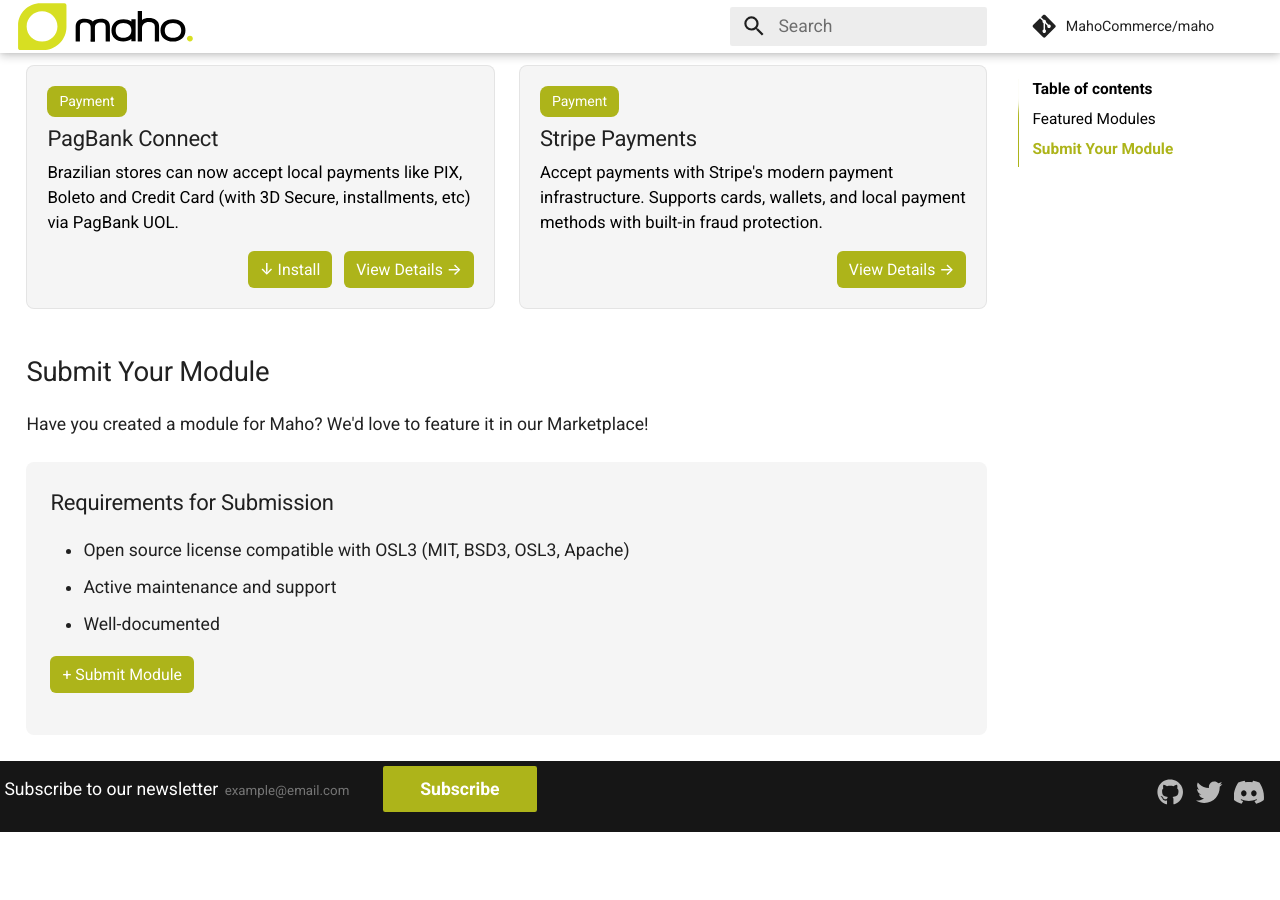
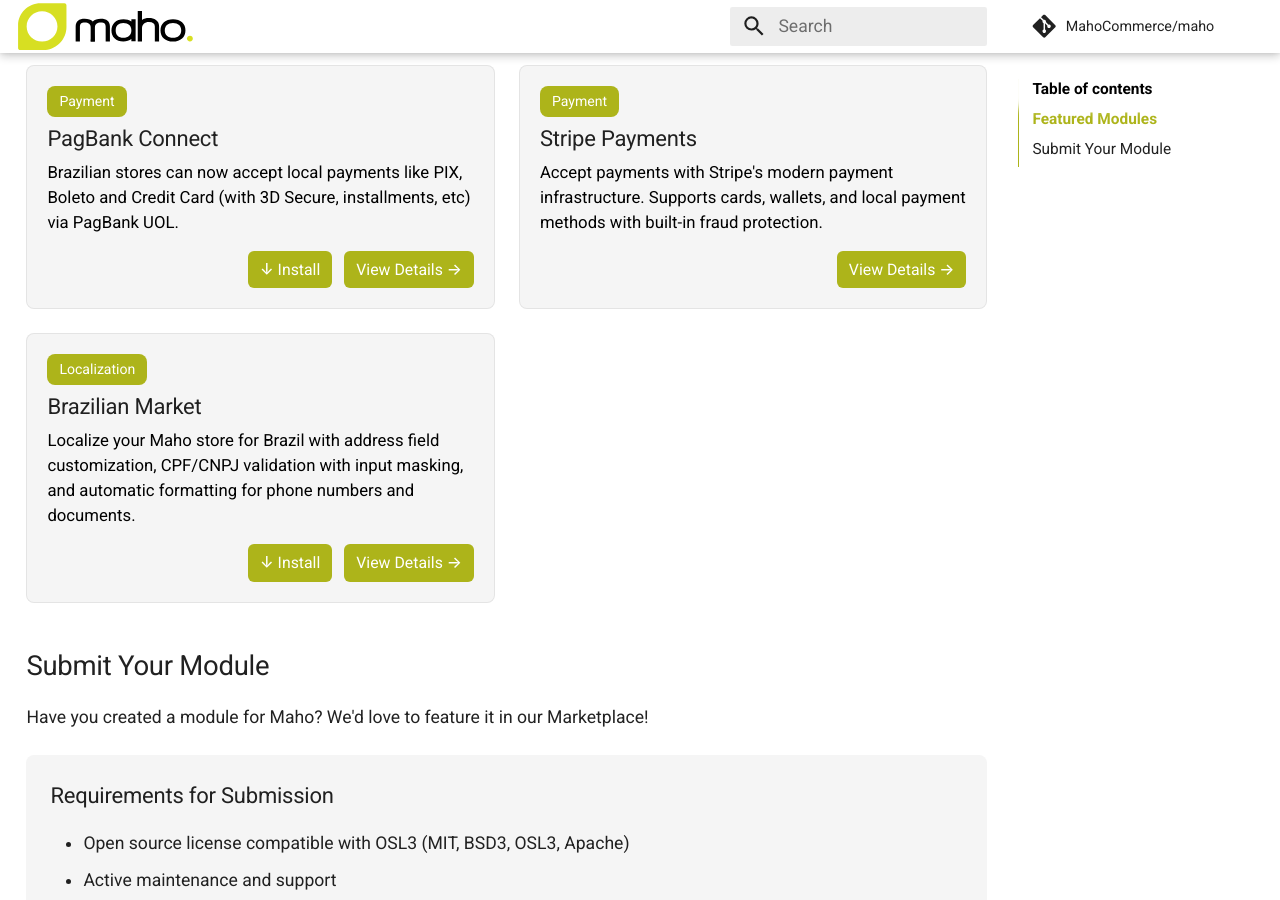
Before and after one commit to MahoCommerce/mahocommerce.com, an MkDocs documentation site: the page built from docs/marketplace.md, in a window 1280 px wide and 900 px high, scrolled down 2010 px. Built offline with MkDocs 1.6.1 and Material for MkDocs 9.7.7, drawn with Linux system fonts in a browser that asks for light colours; comment, search, counter and statistics services are not loaded; before the commit the page ends 2842 px from its top, so only the background shows below that.

Commit message:
Added r-martins/BrazilianMarket-Maho

```diff
--- a/docs/marketplace.md
+++ b/docs/marketplace.md
@@ -225,6 +225,7 @@
     <button class="category-btn" onclick="filterApps('security')">Security</button>
     <button class="category-btn" onclick="filterApps('maintenance')">Maintenance</button>
     <button class="category-btn" onclick="filterApps('payment')">Payment</button>
+    <button class="category-btn" onclick="filterApps('localization')">Localization</button>
 </div>
 
 <div class="app-grid">
@@ -450,6 +451,23 @@
             </div>
         </div>
     </div>
+
+    <!-- Brazilian Market -->
+    <div class="app-card" data-category="localization">
+        <span class="app-category">Localization</span>
+        <h3 class="app-title">Brazilian Market</h3>
+        <p class="app-description">Localize your Maho store for Brazil with address field customization, CPF/CNPJ validation with input masking, and automatic formatting for phone numbers and documents.</p>
+        <div class="app-footer">
+            <div class="app-actions">
+                <button class="app-button app-button-primary" onclick="showInstallModal('ricardomartins/brazilian-market-maho')">
+                    ↓ Install
+                </button>
+                <a href="https://github.com/r-martins/BrazilianMarket-Maho" class="app-button app-button-primary" target="_blank">
+                    View Details →
+                </a>
+            </div>
+        </div>
+    </div>
 </div>
 
 <!-- Install Dialog -->
```
